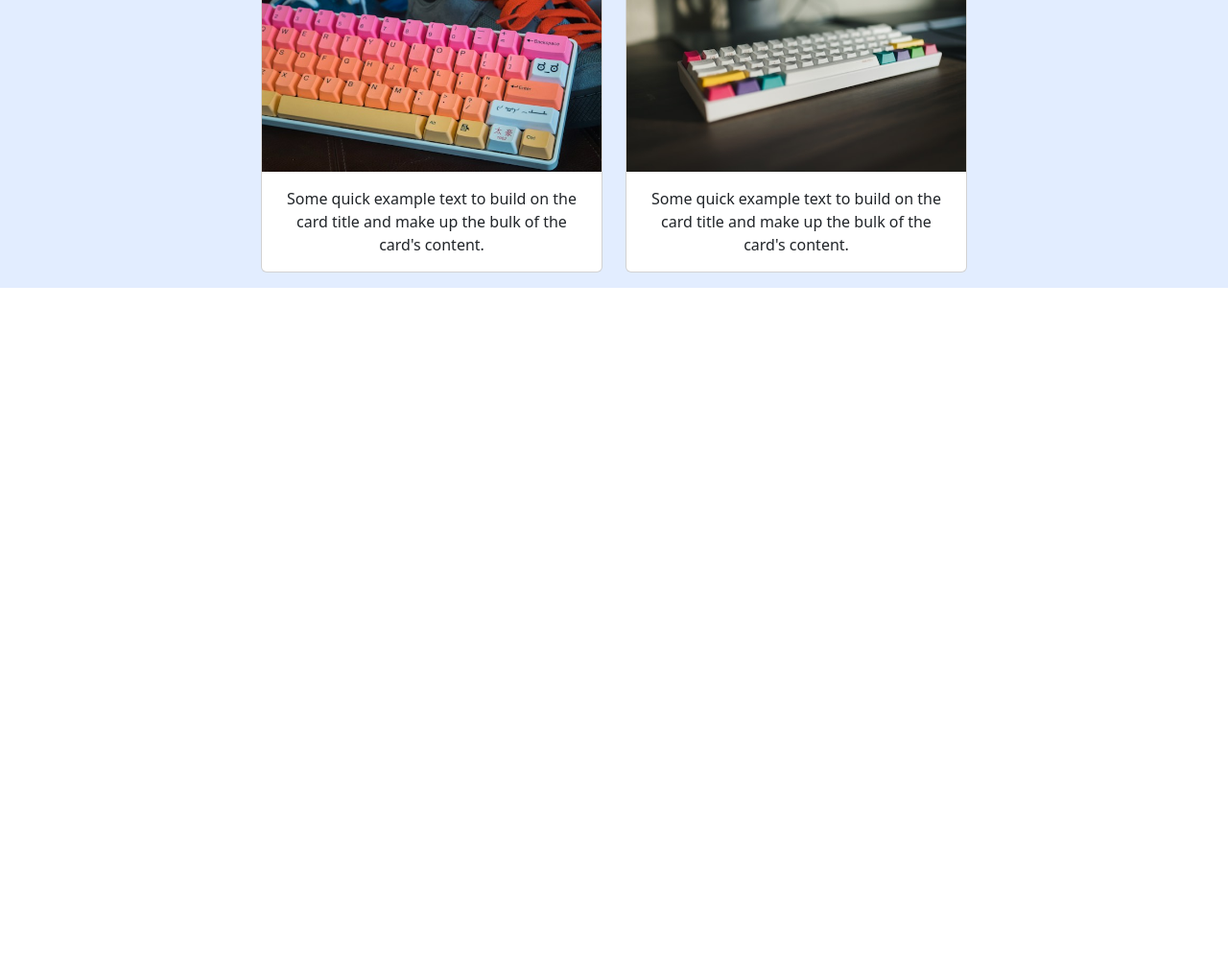
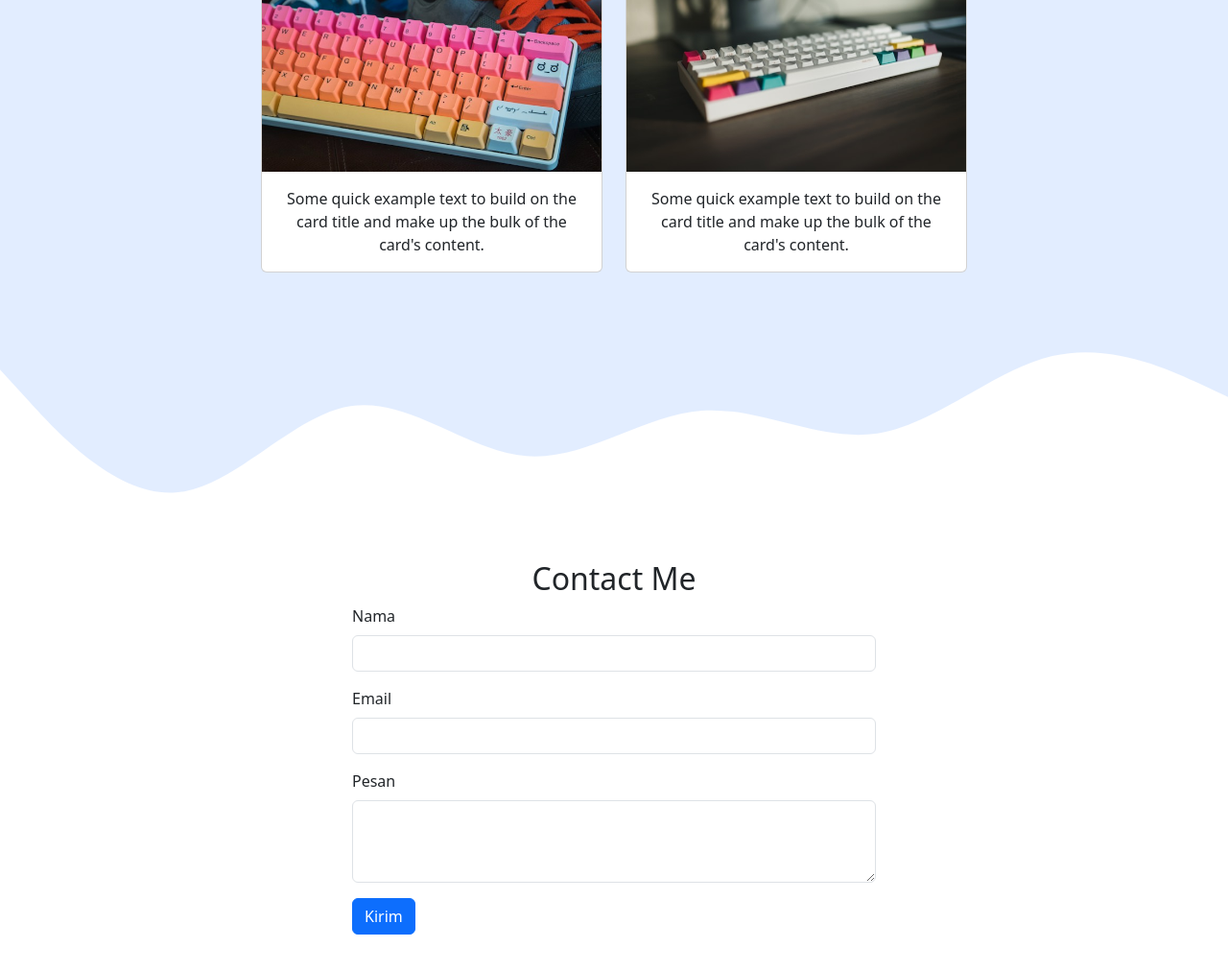
Before and after one commit to mieayamsuffer/portofolio, a plain HTML site: page index.html in a window 1280 px wide. Shown: the part 1713-2725 px from the top of the page at 96% size. Before the commit the page ends 2013 px from the top, so only its background shows below. Drawn offline with nearby package versions, Linux system fonts and the light colour scheme.

Commit message:
menambahkan form

```diff
--- a/index.html
+++ b/index.html
@@ -104,7 +104,11 @@
         <div class="row mt-3 justify-content-center">
           <div class="col-md-4 mb-3">
             <div class="card">
-              <img src="img/projects/3.jpg" class="card-img-top" alt="Keyboard" />
+              <img
+                src="img/projects/3.jpg"
+                class="card-img-top"
+                alt="Keyboard"
+              />
               <div class="card-body">
                 <p class="card-text">
                   Some quick example text to build on the card title and make up
@@ -115,7 +119,11 @@
           </div>
           <div class="col-md-4 mb-3">
             <div class="card">
-              <img src="img/projects/2.jpg" class="card-img-top" alt="Keyboard" />
+              <img
+                src="img/projects/2.jpg"
+                class="card-img-top"
+                alt="Keyboard"
+              />
               <div class="card-body">
                 <p class="card-text">
                   Some quick example text to build on the card title and make up
@@ -126,7 +134,11 @@
           </div>
           <div class="col-md-4 mb-3">
             <div class="card">
-              <img src="img/projects/3.jpg" class="card-img-top" alt="Keyboard" />
+              <img
+                src="img/projects/3.jpg"
+                class="card-img-top"
+                alt="Keyboard"
+              />
               <div class="card-body">
                 <p class="card-text">
                   Some quick example text to build on the card title and make up
@@ -137,7 +149,11 @@
           </div>
           <div class="col-md-4 mb-3">
             <div class="card">
-              <img src="img/projects/3.jpg" class="card-img-top" alt="Keyboard" />
+              <img
+                src="img/projects/3.jpg"
+                class="card-img-top"
+                alt="Keyboard"
+              />
               <div class="card-body">
                 <p class="card-text">
                   Some quick example text to build on the card title and make up
@@ -148,7 +164,11 @@
           </div>
           <div class="col-md-4 mb-3">
             <div class="card">
-              <img src="img/projects/2.jpg" class="card-img-top" alt="Keyboard" />
+              <img
+                src="img/projects/2.jpg"
+                class="card-img-top"
+                alt="Keyboard"
+              />
               <div class="card-body">
                 <p class="card-text">
                   Some quick example text to build on the card title and make up
@@ -159,8 +179,59 @@
           </div>
         </div>
       </div>
+      <svg xmlns="http://www.w3.org/2000/svg" viewBox="0 0 1440 320">
+        <path
+          fill="#ffffff"
+          fill-opacity="1"
+          d="M0,96L34.3,133.3C68.6,171,137,245,206,240C274.3,235,343,149,411,138.7C480,128,549,192,617,197.3C685.7,203,754,149,823,144C891.4,139,960,181,1029,170.7C1097.1,160,1166,96,1234,80C1302.9,64,1371,96,1406,112L1440,128L1440,320L1405.7,320C1371.4,320,1303,320,1234,320C1165.7,320,1097,320,1029,320C960,320,891,320,823,320C754.3,320,686,320,617,320C548.6,320,480,320,411,320C342.9,320,274,320,206,320C137.1,320,69,320,34,320L0,320Z"
+        ></path>
+      </svg>
     </section>
     <!-- End Projects -->
+    <!-- Contact -->
+    <section id="contact">
+      <div class="container">
+        <div class="row text-center">
+          <div class="col">
+            <h2>Contact Me</h2>
+          </div>
+        </div>
+        <div class="row justify-content-center">
+          <div class="col-md-6">
+            <form>
+              <div class="mb-3">
+                <label for="name" class="form-label"
+                  >Nama</label
+                >
+                <input
+                  type="text"
+                  class="form-control"
+                  id="name"
+                  aria-describedby="name"
+                />
+              </div>
+              <div class="mb-3">
+                <label for="email" class="form-label"
+                  >Email</label
+                >
+                <input
+                  type="email"
+                  class="form-control"
+                  id="email"
+                  aria-describedby="email"
+                />
+              </div>
+              <div class="mb-3">
+                <label for="exampleFormControlTextarea1" class="form-label">Pesan</label>
+                <textarea class="form-control" id="pesan" rows="3"></textarea>
+              </div>
+              <button type="submit" class="btn btn-primary">Kirim</button>
+            </form>
+          </div>
+        </div>
+      </div>
+    </section>
+    <!-- End Contact -->
     <script
       src="https://cdn.jsdelivr.net/npm/bootstrap@5.3.2/dist/js/bootstrap.bundle.min.js"
       integrity="sha384-C6RzsynM9kWDrMNeT87bh95OGNyZPhcTNXj1NW7RuBCsyN/o0jlpcV8Qyq46cDfL"
--- a/style.css
+++ b/style.css
@@ -1,5 +1,5 @@
 body{
-    min-height: 2000px;
+    min-height: 3000px;
 }
 .jumbotron {
     padding-top: 2rem;
```
